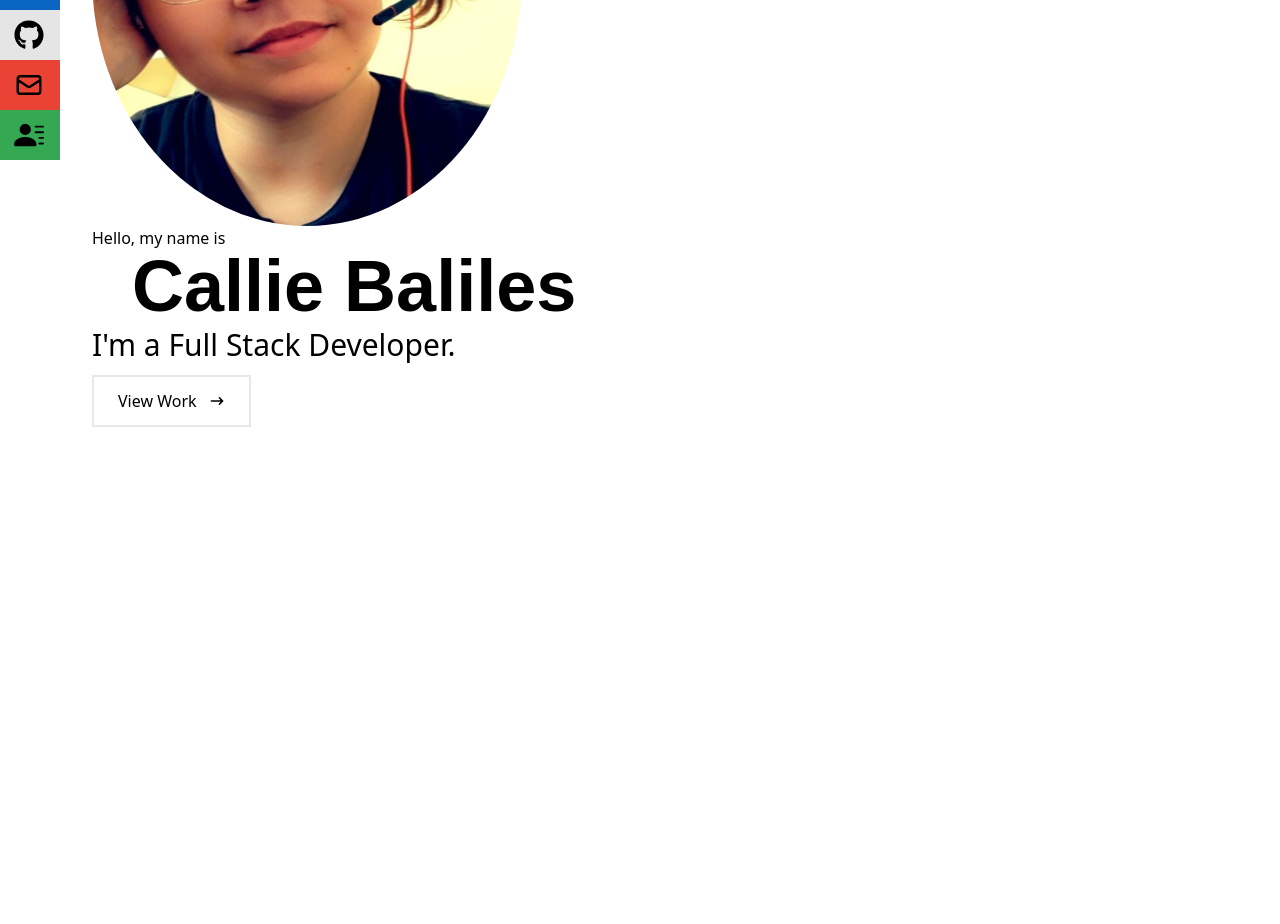
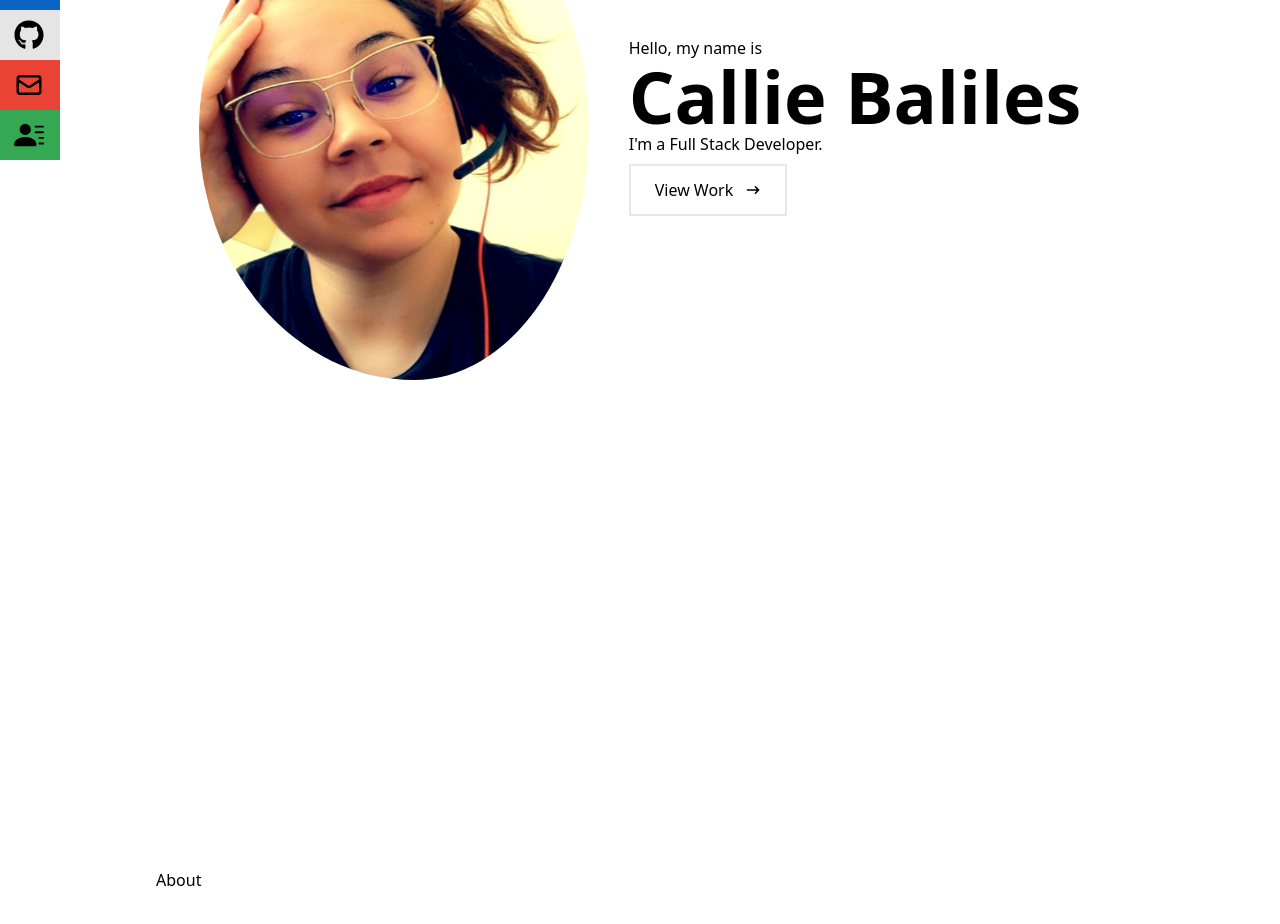
Before and after one commit to CalCar0707/W20C-reactportfolio, a React (Create React App) app: page / in a window 1280 px wide. Shown: the part 320-1244 px from the top of the page. Before the commit the page ends 800 px from the top, so only its background shows below. Built offline with nearby package versions, Linux system fonts and the light colour scheme.

Commit message:
centered home content, added about file

```diff
--- a/src/App.js
+++ b/src/App.js
@@ -5,12 +5,14 @@ import './App.css';
 //importing components
 import Navigation from './components/Navigation';
 import Home from './components/Home';
+import About from './components/About';
 
 function App() {
   return (
     <div>
       <Navigation />
       <Home />
+      <About />
   </div>
   )
 };
--- /dev/null
+++ b/src/components/About.js
@@ -0,0 +1,14 @@
+import React from 'react';
+
+export default function About(){
+    return (
+        <div name='about' className='w-full h-screen'>
+            <div className='flex flex-col justify-center items-center w-full h-full'>
+            <div className='max-w-[1000px] w-full px-4 grid grid-cols-2 gap-8'>
+                <p>About</p>
+            </div>
+            </div>
+
+        </div>
+    )
+}
--- a/src/components/Home.js
+++ b/src/components/Home.js
@@ -17,14 +17,16 @@ export default function Home(){
         <div name='home' className='w-full h-screen'>
 
             {/* container */}
-            <div id="about-me" className='max-w-[1000px] mx-auto px-8 flex flex-col justify-center h-full'>
-                <img src={profilePic} className="profilepic" alt="developer pic" />
+            <div className='max-w-[1000px] mx-auto px-8 pt-[200px] flex flex-row justify-center content-center'>
+                <img src={profilePic} className='profilepic pr-10 ' alt='developer pic' />
+                <div className='flex flex-col justify-center '>
                 <p>Hello, my name is</p>
                 <h1 className='text-4xl sm:text-7xl font-bold'>Callie Baliles</h1>
                 <h2>I'm a Full Stack Developer.</h2>
                 {/* <p>small about me section</p> */}
                 <div>
                     <button className='border-2 px-6 py-3 my-2 flex items-center'>View Work <HiArrowNarrowRight className='ml-3' /></button>
+                </div>
                 </div>
             </div>
             {/* <div id="portfolio">
--- a/src/index.css
+++ b/src/index.css
@@ -24,27 +24,6 @@ code {
   height: 500px;
 }
 
-header{
-  background-color: lightseagreen;
-  position: fixed;
-  top: 0;
-  left: 0;
-  right: 0;
-  height: 80px;
-  display: flex;
-  align-items: center;
-}
-
-h1 {
-  margin-left: 40px;
-  font-size: 40px;
-  font-family:Arial, Helvetica, sans-serif;
-}
-
-header * {
-  display: inline;
-}
-
 @layer base {
   li {
     @apply px-4;
@@ -52,13 +31,6 @@ header * {
 }
 };
 
-h2 {
-  font-size: 30px;
-}
-
-#about-me {
-  margin-left: 60px;
-}
 
 #portfolio {
   margin-top: 100px;
```
